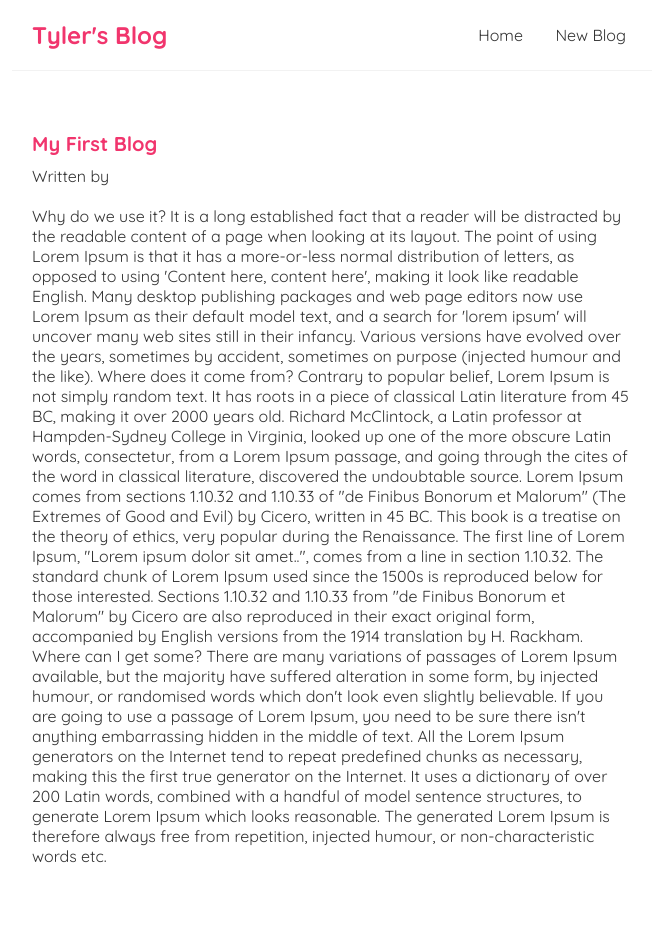
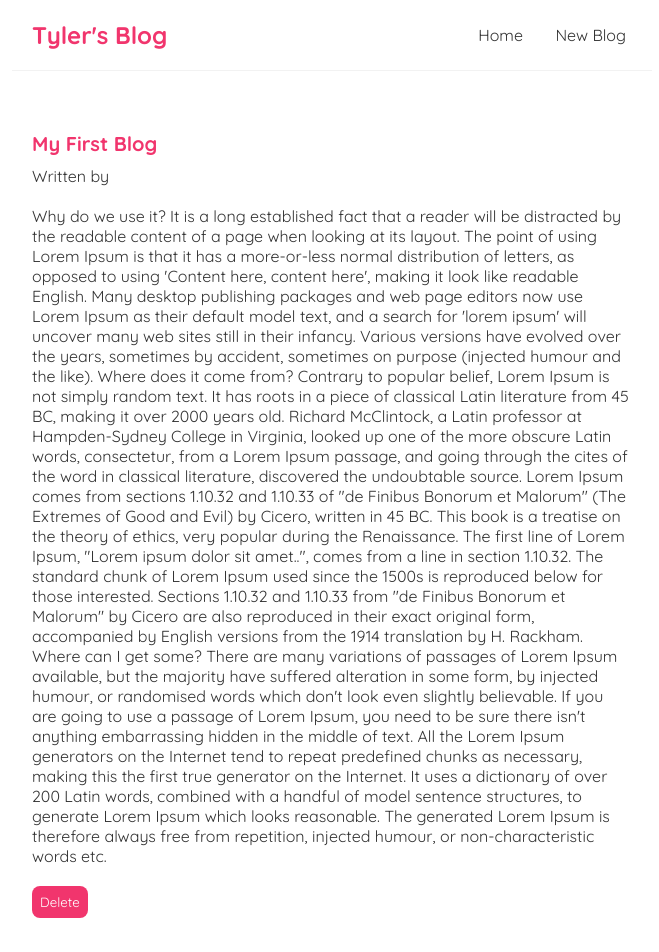
Before and after one commit to TylerGuerrero/Blog, a React (Create React App) app: page /blogs/1 in a window 1280 px wide. Shown: the top 952 px of the page, without its empty margins (308-967 px from the left). Built offline with nearby package versions, Linux system fonts and the light colour scheme; data requests are answered from the project's data file.

Commit message:
Added Delete

```diff
--- a/data/db.json
+++ b/data/db.json
@@ -17,12 +17,6 @@
       "title": "teqw",
       "body": "eq",
       "id": 3
-    },
-    {
-      "author": "mario",
-      "title": "dew",
-      "body": "qdwe",
-      "id": 4
     }
   ]
 }
--- a/src/App.js
+++ b/src/App.js
@@ -2,6 +2,7 @@ import NavBar from './components/NavBar';
 import Home from './components/Home';
 import NewBlog from './components/NewBlog';
 import BlogDetails from './components/BlogDetails';
+import NotFound from './components/NotFound';
 import { BrowserRouter as Router, Route, Switch } from 'react-router-dom';
 
 function App() {
@@ -21,6 +22,9 @@ function App() {
             <Route path="/blogs/:id">
               <BlogDetails/>
             </Route>
+            <Route path="*">
+                <NotFound />
+            </Route>
           </Switch>
         </div>
       </div>
--- a/src/components/BlogDetails.js
+++ b/src/components/BlogDetails.js
@@ -1,9 +1,19 @@
 import { useParams } from 'react-router-dom';
 import useFetch from '../hooks/useFetch';
+import { useHistory } from 'react-router-dom';
 
 const BlogDetails = () => {
     const { id } = useParams();
     const { data: blog, isLoading, error } = useFetch(`http://localhost:8000/blogs/${id}`)
+    const history = useHistory();
+
+    const handleClick = async () => {
+        await fetch(`http://localhost:8000/blogs/${id}`, {
+            method: 'DELETE',
+        }).then(() => {
+            history.push("/");
+        })
+    }
 
     return (
         <div className="blog-details">
@@ -12,6 +22,7 @@ const BlogDetails = () => {
                 <h2> { blog.title } </h2>
                 <p>Written by { blog.article } </p>
                 <div> { blog.body } </div>
+                <button onClick={handleClick}> Delete</button>
             </article> }
             { error && <p>There is an error... </p> }
         </div>
--- /dev/null
+++ b/src/components/NotFound.js
@@ -0,0 +1,13 @@
+import { Link } from 'react-router-dom'
+
+const NotFound = () => {
+    return (
+        <div className="not-found">
+            <h2>Sorry</h2>
+            <p>That page cannot be found</p>
+            <Link to="/">Back to the homepage...</Link>
+        </div>
+    );
+}
+
+export default NotFound;
--- a/src/index.css
+++ b/src/index.css
@@ -110,3 +110,12 @@
   border-radius: 8px;
   cursor: pointer;
 }
+
+.blog-details button {
+  background: #f1356d;
+  color: #fff;
+  border: 0;
+  padding: 8px;
+  border-radius: 8px;
+  cursor: pointer;
+}
```
